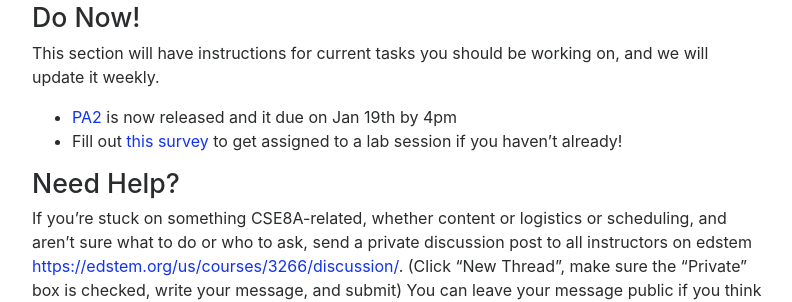
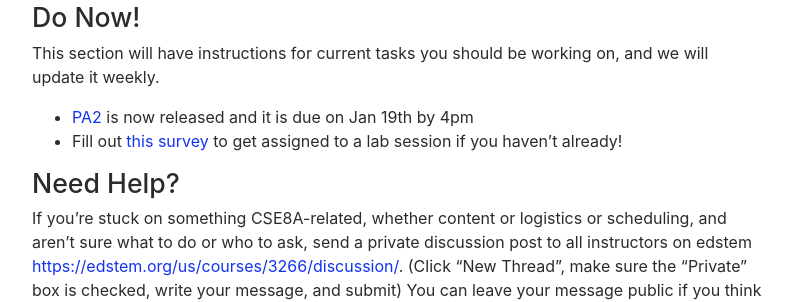
Before and after one commit to ucsd-cse8a-w21/ucsd-cse8a-w21.github.io, a Jekyll site: the page built from index.md, in a window 1280 px wide and 900 px high, scrolled down 683 px. Shown: the part 153-455 px from the top of the window, without its empty margins (243-1035 px from the left). Built offline with Jekyll 4.4.1, drawn with Linux system fonts in a browser that asks for light colours; nearby versions of some CDN libraries.

```diff
--- a/index.md
+++ b/index.md
@@ -28,7 +28,7 @@ and calendars below as we
 This section will have instructions for current tasks you should be working
 on, and we will update it weekly.
 
-- [PA2](https://docs.google.com/document/d/1SxHtmDNzdm2Ogs2zA3SGog9fRD35dGPe/edit?ts=5fffccc1#) is now released and it due on Jan 19th by 4pm
+- [PA2](https://docs.google.com/document/d/1SxHtmDNzdm2Ogs2zA3SGog9fRD35dGPe/edit?ts=5fffccc1#) is now released and it is due on Jan 19th by 4pm
 - Fill out [this
 survey](https://docs.google.com/forms/d/e/1FAIpQLScrxmgbgx9BCM8n_qo-BI4rKQAXhbGR2yf-sLrJGNYnanczSA/viewform)
 to get assigned to a lab session if you haven't already!
```
